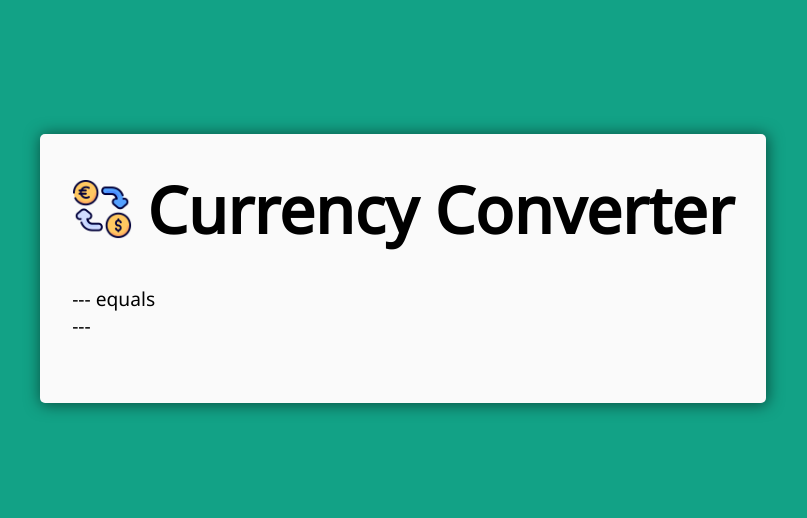
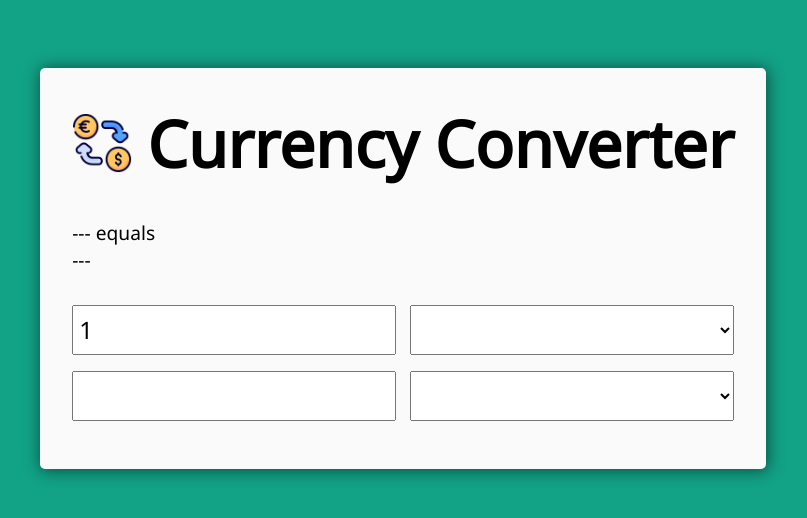
Before and after one commit to ArieR92/curreny-converter-with-javascript-main, a plain HTML site: page index.html in a window 1280 px wide. Shown: the part 132-650 px from the top of the page, without its empty margins (237-1044 px from the left). Drawn offline with Linux system fonts and the light colour scheme.

Commit message:
commit-2

```diff
--- a/index.html
+++ b/index.html
@@ -19,6 +19,15 @@
                 <p>--- equals</p>
                 <p>---</p>
             </div>
+            <div class="from-currency">
+                <input type="number" id="from-currency-amount" value="1">
+                <select></select>
+            </div>
+
+            <div class="to-currency">
+                <input type="number" id="to-currency-amount">
+                <select></select>
+            </div>
         </div>
     </div>
 
```
